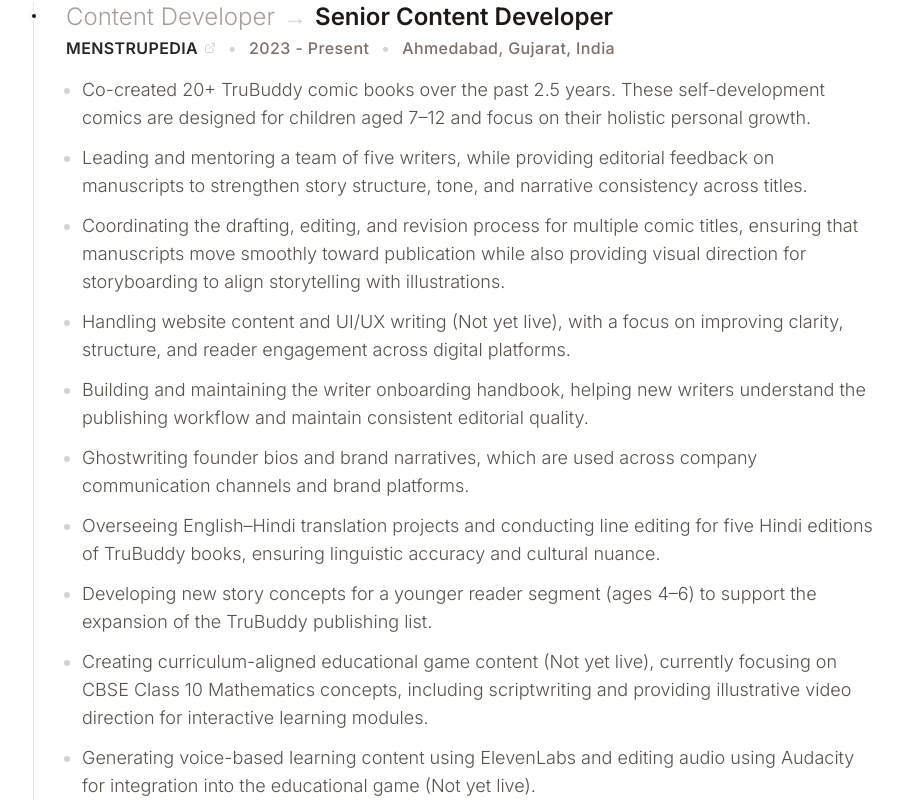
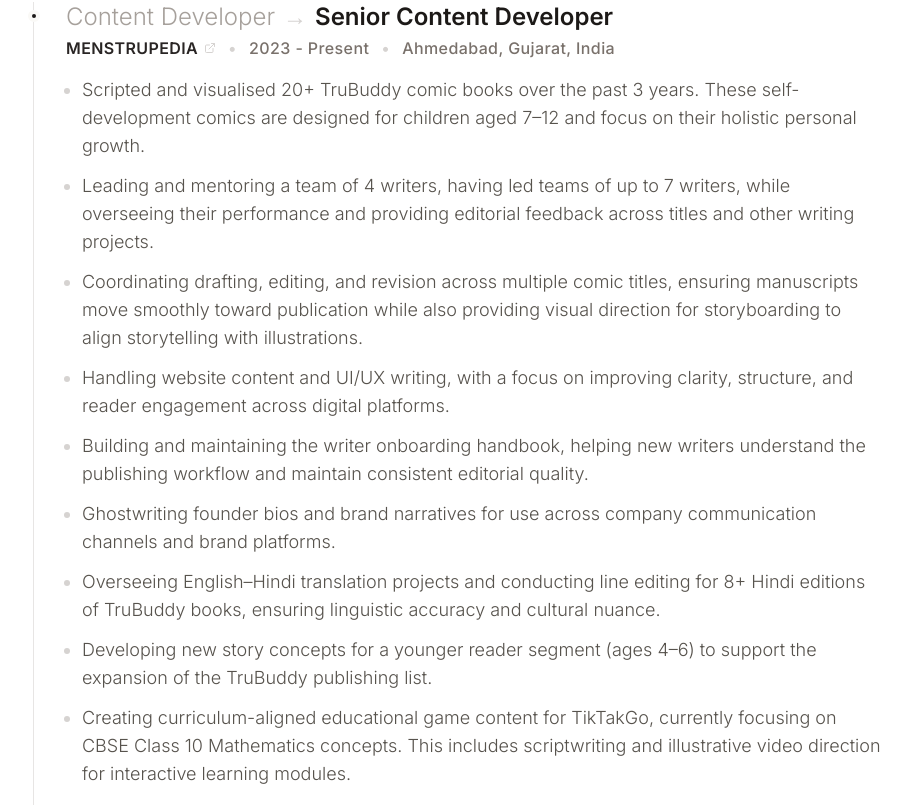
Before and after one commit to sonakhirumi/sonakhi-portfolio, a React (Vite) app: page /about in a window 1280 px wide. Shown: the part 1175-1980 px from the top of the page, without its empty margins (183-1094 px from the left). Built offline with nearby package versions, Linux system fonts and the light colour scheme; a web font is replaced by a local one.

Commit message:
Update Menstrupedia experience bullet points

```diff
--- a/components/About.tsx
+++ b/components/About.tsx
@@ -74,16 +74,17 @@ const About: React.FC = () => {
             </div>
           </div>
           <ul className="space-y-2 md:space-y-3 text-stone-600 font-light text-base md:text-lg list-disc pl-4 marker:text-stone-300">
-            <li>Co-created 20+ TruBuddy comic books over the past 2.5 years. These self-development comics are designed for children aged 7–12 and focus on their holistic personal growth.</li>
-            <li>Leading and mentoring a team of five writers, while providing editorial feedback on manuscripts to strengthen story structure, tone, and narrative consistency across titles.</li>
-            <li>Coordinating the drafting, editing, and revision process for multiple comic titles, ensuring that manuscripts move smoothly toward publication while also providing visual direction for storyboarding to align storytelling with illustrations.</li>
-            <li>Handling website content and UI/UX writing (Not yet live), with a focus on improving clarity, structure, and reader engagement across digital platforms.</li>
+            <li>Scripted and visualised 20+ TruBuddy comic books over the past 3 years. These self-development comics are designed for children aged 7–12 and focus on their holistic personal growth.</li>
+            <li>Leading and mentoring a team of 4 writers, having led teams of up to 7 writers, while overseeing their performance and providing editorial feedback across titles and other writing projects.</li>
+            <li>Coordinating drafting, editing, and revision across multiple comic titles, ensuring manuscripts move smoothly toward publication while also providing visual direction for storyboarding to align storytelling with illustrations.</li>
+            <li>Handling website content and UI/UX writing, with a focus on improving clarity, structure, and reader engagement across digital platforms.</li>
             <li>Building and maintaining the writer onboarding handbook, helping new writers understand the publishing workflow and maintain consistent editorial quality.</li>
-            <li>Ghostwriting founder bios and brand narratives, which are used across company communication channels and brand platforms.</li>
-            <li>Overseeing English–Hindi translation projects and conducting line editing for five Hindi editions of TruBuddy books, ensuring linguistic accuracy and cultural nuance.</li>
+            <li>Ghostwriting founder bios and brand narratives for use across company communication channels and brand platforms.</li>
+            <li>Overseeing English–Hindi translation projects and conducting line editing for 8+ Hindi editions of TruBuddy books, ensuring linguistic accuracy and cultural nuance.</li>
             <li>Developing new story concepts for a younger reader segment (ages 4–6) to support the expansion of the TruBuddy publishing list.</li>
-            <li>Creating curriculum-aligned educational game content (Not yet live), currently focusing on CBSE Class 10 Mathematics concepts, including scriptwriting and providing illustrative video direction for interactive learning modules.</li>
-            <li>Generating voice-based learning content using ElevenLabs and editing audio using Audacity for integration into the educational game (Not yet live).</li>
+            <li>Creating curriculum-aligned educational game content for TikTakGo, currently focusing on CBSE Class 10 Mathematics concepts. This includes scriptwriting and illustrative video direction for interactive learning modules.</li>
+            <li>Generating voice-based learning content using ElevenLabs and editing audio using Audacity for integration into the educational game.</li>
+            <li>Integrating AI into the content production pipeline through prompt engineering and AI-assisted workflows to increase content output, maintain quality, and reduce production time.</li>
           </ul>
         </div>
 
```
